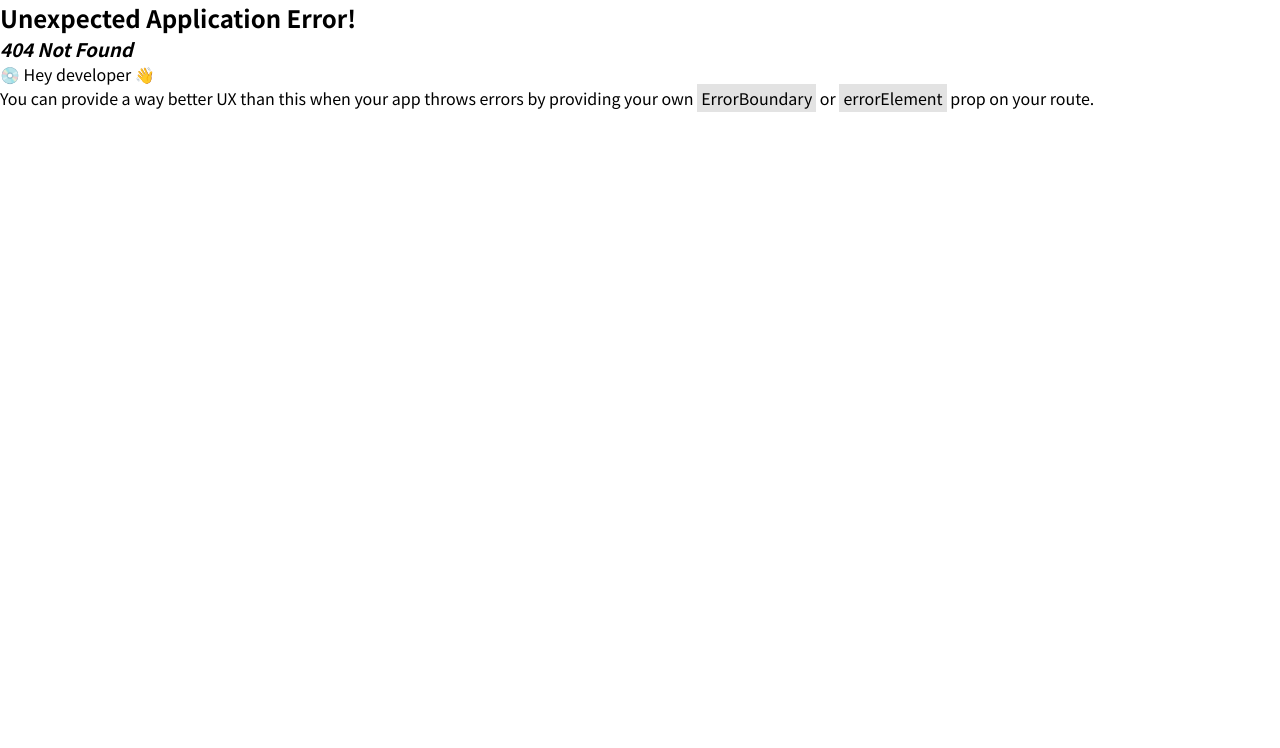
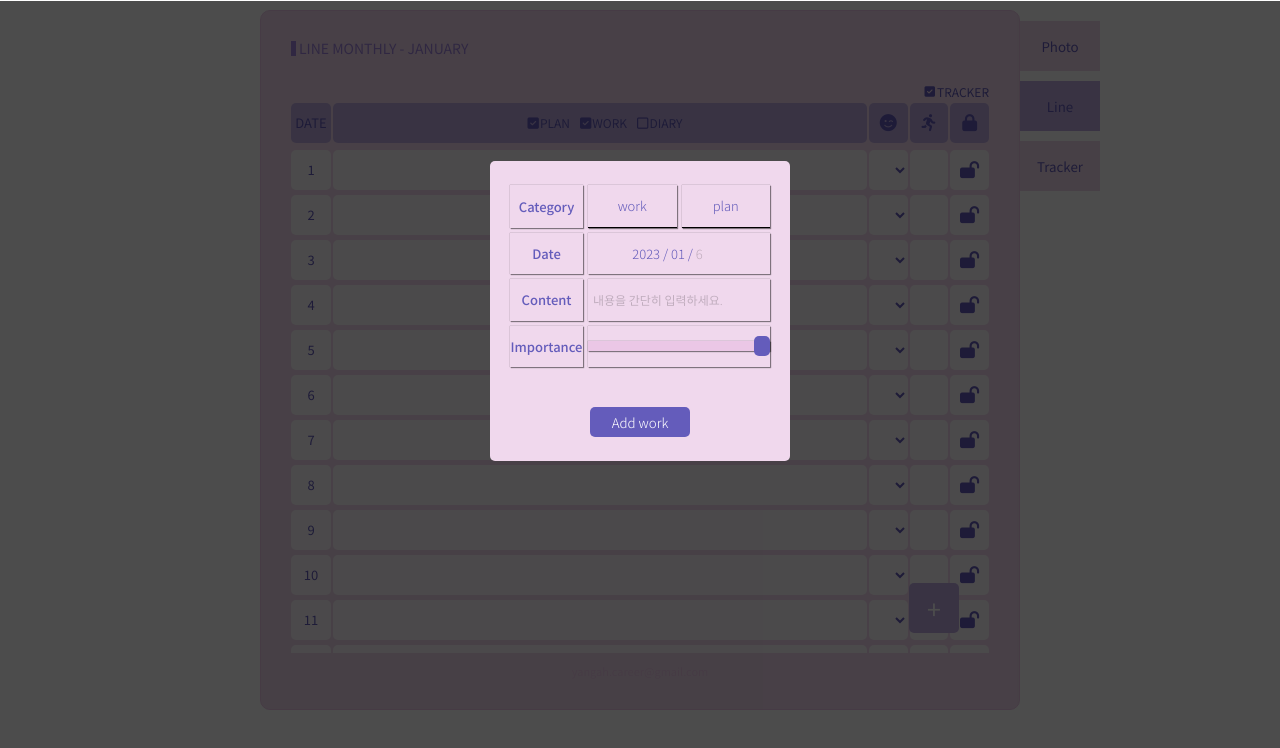
Before and after one commit to Yang-ah/my_first_diary, a React (Create React App) app: page /line/add in a window 1280 px wide. Before the commit this address had no page. Shown: the top 748 px of the page. Built offline with nearby package versions, Linux system fonts and the light colour scheme.

Commit message:
added motion, theme purple

```diff
--- a/src/App.tsx
+++ b/src/App.tsx
@@ -1,4 +1,4 @@
-import { Outlet, useNavigate } from "react-router-dom";
+import { Outlet, useMatch, useNavigate } from "react-router-dom";
 import styled from "styled-components";
 
 const BodyWrap = styled.div`
@@ -36,6 +36,12 @@ const Btn = styled.button`
   width: 80px;
   height: 50px;
   margin-bottom: 10px;
+  background-color: ${(props) => props.theme.fifthColor};
+  color: ${(props) => props.theme.firstColor};
+`;
+
+const SelectedBtn = styled(Btn)`
+  background-color: ${(props) => props.theme.thirdColor};
 `;
 
 export const Message = styled.h1`
@@ -63,14 +69,31 @@ function App() {
     navigate("/tracker");
   };
 
+  const addMatch = useMatch("/line/add");
+  const lineMatch = useMatch("/line");
+  const photoMatch = useMatch("/");
+  const trackerMatch = useMatch("/tracker");
+
   return (
     <BodyWrap>
       <AppWrap>
         <Outlet />
         <BtnWrap>
-          <Btn onClick={goHome}>Photo</Btn>
-          <Btn onClick={goSchedule}>Line</Btn>
-          <Btn onClick={goTracker}>Tracker</Btn>
+          {photoMatch ? (
+            <SelectedBtn onClick={goHome}>Photo</SelectedBtn>
+          ) : (
+            <Btn onClick={goHome}>Photo</Btn>
+          )}
+          {lineMatch || addMatch ? (
+            <SelectedBtn onClick={goSchedule}>Line</SelectedBtn>
+          ) : (
+            <Btn onClick={goSchedule}>Line</Btn>
+          )}
+          {trackerMatch ? (
+            <SelectedBtn onClick={goTracker}>Tracker</SelectedBtn>
+          ) : (
+            <Btn onClick={goTracker}>Tracker</Btn>
+          )}
         </BtnWrap>
         <Message>yangah.career@gmail.com</Message>
       </AppWrap>
--- a/src/components/Add.tsx
+++ b/src/components/Add.tsx
@@ -42,17 +42,19 @@ const Btn = styled.div`
   :hover {
     transform: scale(1.3);
     cursor: pointer;
-    background-color: green;
+    background-color: ${(props) => props.theme.fourthColor};
   }
 `;
 
 const ContentInput = styled.input`
   box-shadow: 1px 1px 1px #0000006b, 0px 0px 1px #0d0d0d88;
   padding: 0 5px;
-  font-size: ${fontSize};
+  font-size: 12px;
+  background-color: ${(props) => props.theme.fifthColor};
   ::placeholder {
     font-weight: 300;
-    font-size: ${fontSize};
+    font-size: 12px;
+    color: rgba(1, 1, 1, 0.2);
   }
 `;
 
@@ -75,6 +77,7 @@ const DateWrap = styled.div`
 const DateInput = styled.input`
   width: 30px;
   height: 100%;
+  background-color: ${(props) => props.theme.fifthColor};
   font-size: ${fontSize};
   font-weight: 300;
   ::placeholder {
@@ -99,13 +102,13 @@ const InputRange = styled.input`
   height: 10px;
   cursor: pointer;
   box-shadow: 1px 1px 1px #0000006b, 0px 0px 1px #0d0d0d88;
-  background-color: green;
+  background-color: ${(props) => props.theme.fourthColor};
 
   ::-webkit-slider-thumb {
     background-color: transparent;
     height: 20px;
     width: 16px;
-    background-color: black;
+    background-color: ${(props) => props.theme.firstColor};
     border-radius: 5px;
   }
 `;
@@ -119,6 +122,9 @@ const SubmitBtn = styled.button`
   background-color: ${(props) => props.theme.firstColor};
   color: white;
   font-weight: 300;
+  :hover {
+    transform: scale(1.2);
+  }
 `;
 
 function Add() {
@@ -155,6 +161,7 @@ function Add() {
           id="contentInput"
           type="text"
           placeholder="내용을 간단히 입력하세요."
+          maxLength={8}
         />
 
         <Label htmlFor="rangeInput">Importance</Label>
--- a/src/components/CheckBox.tsx
+++ b/src/components/CheckBox.tsx
@@ -1,11 +1,5 @@
 import { useRecoilState } from "recoil";
-import {
-  onTrackerAtom,
-  onDiaryAtom,
-  onPlanAtom,
-  onWorkAtom,
-  onLockAtom,
-} from "./../atom";
+import { onTrackerAtom, onDiaryAtom, onPlanAtom, onWorkAtom } from "./../atom";
 import styled from "styled-components";
 
 const CheckContainer = styled.div`
@@ -17,7 +11,7 @@ const CheckContainer = styled.div`
   font-size: 12px;
   border-radius: 10px;
 
-  color: ${(props) => props.theme.secondColor};
+  color: ${(props) => props.theme.firstColor};
   i {
     font-size: 13px;
     margin: 2px 1px 0 0;
@@ -44,7 +38,7 @@ const TrackerContainer = styled.div`
   width: 100%;
   display: flex;
   justify-content: flex-end;
-  color: ${(props) => props.theme.secondColor};
+  color: ${(props) => props.theme.firstColor};
   font-size: 12px;
   position: relative;
   bottom: 15px;
--- a/src/components/Common.tsx
+++ b/src/components/Common.tsx
@@ -49,7 +49,7 @@ export const AddBtn = styled.button`
   display: flex;
   justify-content: center;
   align-items: center;
-  background-color: rgba(129, 125, 125, 0.1);
+  background-color: ${(props) => props.theme.fourthColor};
   color: white;
   align-self: flex-end;
   justify-self: flex-end;
--- a/src/components/DateLine.tsx
+++ b/src/components/DateLine.tsx
@@ -47,7 +47,7 @@ function DateLine(date: number) {
   const onTracker = useRecoilValue(onTrackerAtom);
   const [done, setDone] = useState("");
   const doneToggle = () => {
-    done == "🖤" ? setDone("·") : setDone("🖤");
+    done == "♥" ? setDone("·") : setDone("♥");
   };
   const [onLock, setLock] = useState(false);
   const onClick = () => {
--- a/src/index.tsx
+++ b/src/index.tsx
@@ -3,7 +3,7 @@ import ReactDOM from "react-dom/client";
 import { RouterProvider } from "react-router-dom";
 import router from "./router";
 import { ThemeProvider } from "styled-components";
-import { Default } from "./theme";
+import { Default, Purple } from "./theme";
 import { RecoilRoot } from "recoil";
 import { QueryClient, QueryClientProvider } from "react-query";
 
@@ -16,7 +16,7 @@ root.render(
   <React.StrictMode>
     <QueryClientProvider client={queryClient}>
       <RecoilRoot>
-        <ThemeProvider theme={Default}>
+        <ThemeProvider theme={Purple}>
           <RouterProvider router={router} />
         </ThemeProvider>
       </RecoilRoot>
--- a/src/router.tsx
+++ b/src/router.tsx
@@ -5,6 +5,7 @@ import App from "./App";
 import Photo from "./screens/Photo";
 import Line from "./screens/Line";
 import Tracker from "./screens/Tracker";
+import Add from "./components/Add";
 
 const router = createBrowserRouter([
   {
@@ -18,6 +19,7 @@ const router = createBrowserRouter([
       {
         path: "line",
         element: <Line />,
+        children: [{ path: "add", element: <Add /> }],
       },
       {
         path: "tracker",
--- a/src/screens/Line.tsx
+++ b/src/screens/Line.tsx
@@ -1,5 +1,5 @@
 import styled from "styled-components";
-import { motion } from "framer-motion";
+import { AnimatePresence, motion } from "framer-motion";
 import { useRecoilValue } from "recoil";
 import { onTrackerAtom } from "../atom";
 import CheckBox, { Tracker } from "../components/CheckBox";
@@ -17,8 +17,7 @@ import {
 } from "../components/Common";
 
 import DateLine, { MainBox } from "../components/DateLine";
-import { useState } from "react";
-import Add from "../components/Add";
+import { Outlet, useMatch, useNavigate } from "react-router-dom";
 
 const SectionTable = styled.div`
   width: 100%;
@@ -36,8 +35,8 @@ const AddScheduleBtn = styled(motion(AddBtn))`
   width: 50px;
   height: 50px;
   font-size: 25px;
-  background-color: ${(props) => props.theme.fourthColor};
-  opacity: 0.8;
+  background-color: ${(props) => props.theme.thirdColor};
+  border-radius: ${baseRadius};
 `;
 
 const TableHeader = styled.div<TrackerProps>`
@@ -54,7 +53,7 @@ const TableHeader = styled.div<TrackerProps>`
   div:first-child,
   div:nth-child(2),
   div > div {
-    background-color: ${(props) => props.theme.fourthColor};
+    background-color: ${(props) => props.theme.thirdColor};
   }
 `;
 
@@ -66,7 +65,7 @@ export const DateBox = styled.div`
   justify-content: center;
   font-size: 13px;
   background-color: rgba(255, 255, 255, 0.8);
-  color: ${(props) => props.theme.thirdColor};
+  color: ${(props) => props.theme.firstColor};
 `;
 
 export const SectionSide = styled.div<TrackerProps>`
@@ -85,9 +84,9 @@ export const SideBox = styled.div`
   align-items: center;
   justify-content: center;
   font-size: 17px;
-  color: ${(props) => props.theme.thirdColor};
+  color: ${(props) => props.theme.firstColor};
   span {
-    color: ${(props) => props.theme.thirdColor};
+    color: ${(props) => props.theme.firstColor};
   }
 `;
 
@@ -102,38 +101,46 @@ const Overlay = styled(motion.div)`
   position: absolute;
   z-index: 200;
   top: -40px;
-  display: flex;
-  justify-content: center;
-  align-items: center;
+  opacity: 0;
 `;
 
-const AddPage = styled.div`
+const AddPage = styled(motion.div)`
   width: 300px;
   height: 300px;
-  background-color: white;
+  background-color: ${(props) => props.theme.fifthColor};
+  position: absolute;
+  z-index: 300;
+  top: 120px;
+  border-radius: ${baseRadius};
 `;
 
 // main
 
 function MonthlySchedule() {
+  const addMatch = useMatch("/line/add");
   const onTracker = useRecoilValue(onTrackerAtom);
-  const [clicked, setClicked] = useState(false);
-  const toggleClicked = () => setClicked((prev) => !prev);
+  const navigate = useNavigate();
+
+  const clickedAdd = () => navigate("/line/add");
+  const goLine = () => navigate("/line");
+
+  console.log(addMatch);
 
   return (
     <Wrap>
-      {!clicked ? (
-        <AddScheduleBtn layoutId="addPage" onClick={toggleClicked}>
-          +
-        </AddScheduleBtn>
-      ) : null}
-      {clicked ? (
-        <Overlay layoutId="addPage">
-          <AddPage>
-            <Add />
-          </AddPage>
-        </Overlay>
-      ) : null}
+      <AddScheduleBtn layoutId="addPage" onClick={clickedAdd}>
+        +
+      </AddScheduleBtn>
+      <AnimatePresence>
+        {addMatch ? (
+          <>
+            <Overlay onClick={goLine} animate={{ opacity: 1 }}></Overlay>
+            <AddPage layoutId="addPage">
+              <Outlet />
+            </AddPage>
+          </>
+        ) : null}
+      </AnimatePresence>
 
       <Header>
         <ThemeIcon />
--- a/src/screens/Photo.tsx
+++ b/src/screens/Photo.tsx
@@ -33,7 +33,7 @@ const Title = styled.h1`
   letter-spacing: 20px;
   font-size: 18px;
   font-weight: 400;
-  color: ${(props) => props.theme.fourthColor};
+  color: ${(props) => props.theme.secondColor};
   text-align: center;
 `;
 
@@ -49,9 +49,8 @@ const Calendar = styled.div`
 
 const DayDiv = styled.div`
   text-align: center;
-  background-color: ${(props) => props.theme.fourthColor};
-  color: ${(props) => props.theme.fifthColor};
-  font-weight: 200;
+  background-color: ${(props) => props.theme.thirdColor};
+  color: ${(props) => props.theme.firstColor};
   font-size: 12px;
   line-height: 24px;
   border-radius: ${baseRadius};
@@ -65,8 +64,7 @@ const ThisDateDiv = styled.div`
   justify-content: space-between;
 
   p {
-    color: ${(props) => props.theme.fourthColor};
-    font-weight: 200;
+    color: ${(props) => props.theme.firstColor};
     padding: 5px;
     font-size: 12px;
   }
@@ -74,6 +72,9 @@ const ThisDateDiv = styled.div`
 
 const OtherDateDiv = styled(ThisDateDiv)`
   background-color: rgba(255, 255, 255, 0.3);
+  p {
+    font-weight: 200;
+  }
 `;
 
 function Photo() {
--- a/src/screens/Tracker.tsx
+++ b/src/screens/Tracker.tsx
@@ -22,9 +22,9 @@ const Date = styled.div`
   justify-content: center;
   align-items: center;
   font-size: 12px;
-  background-color: ${(props) => props.theme.fourthColor};
+  background-color: ${(props) => props.theme.thirdColor};
   border-radius: ${baseRadius};
-  color: white;
+  color: ${(props) => props.theme.firstColor};
 `;
 
 const Month = styled(Date)`
--- a/src/theme.ts
+++ b/src/theme.ts
@@ -8,3 +8,11 @@ export const Default: DefaultTheme = {
   fourthColor: "#BDBEBE",
   fifthColor: "#F2F3F3",
 };
+
+export const Purple: DefaultTheme = {
+  firstColor: "#645CBB",
+  secondColor: "#A084DC",
+  thirdColor: "#BFACE2",
+  fourthColor: "#EBC7E6",
+  fifthColor: "#f0d8ed",
+};
```
